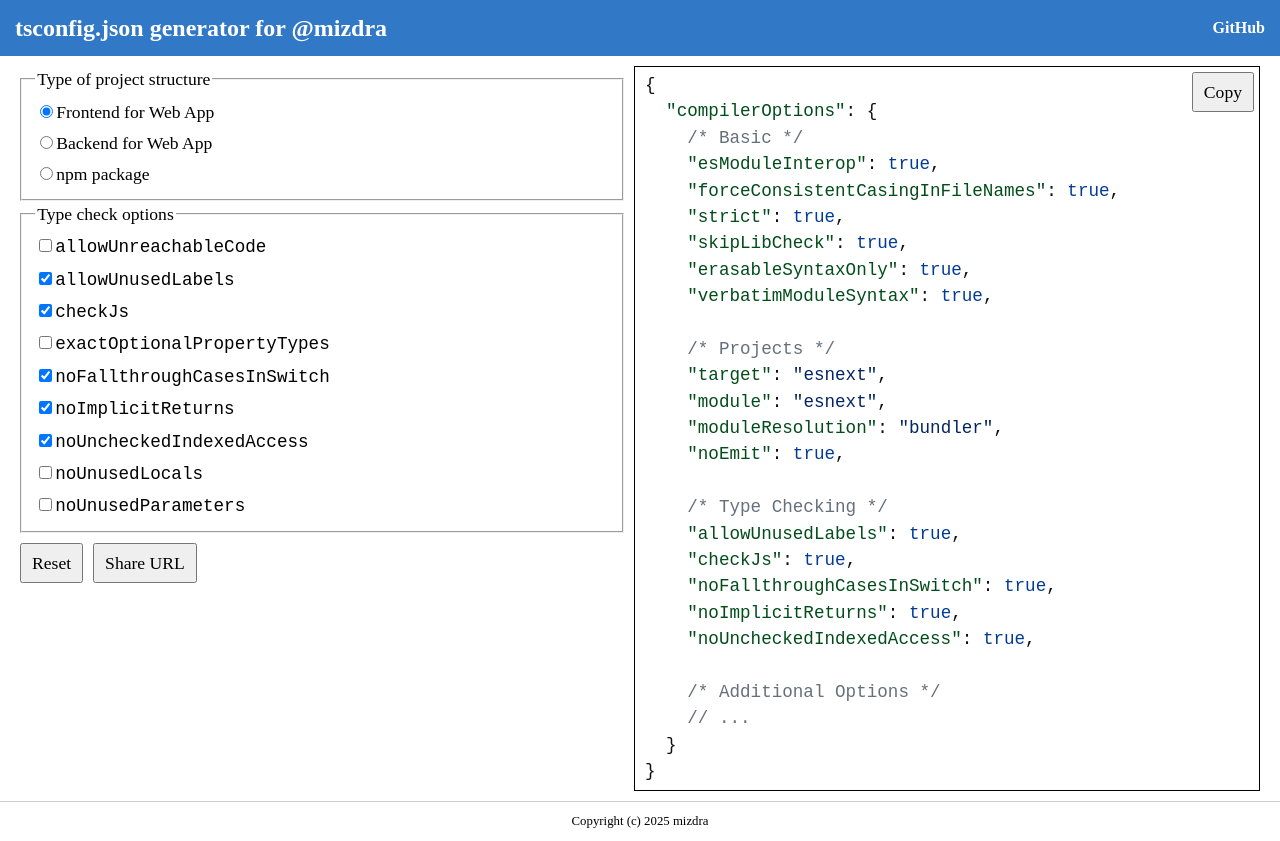
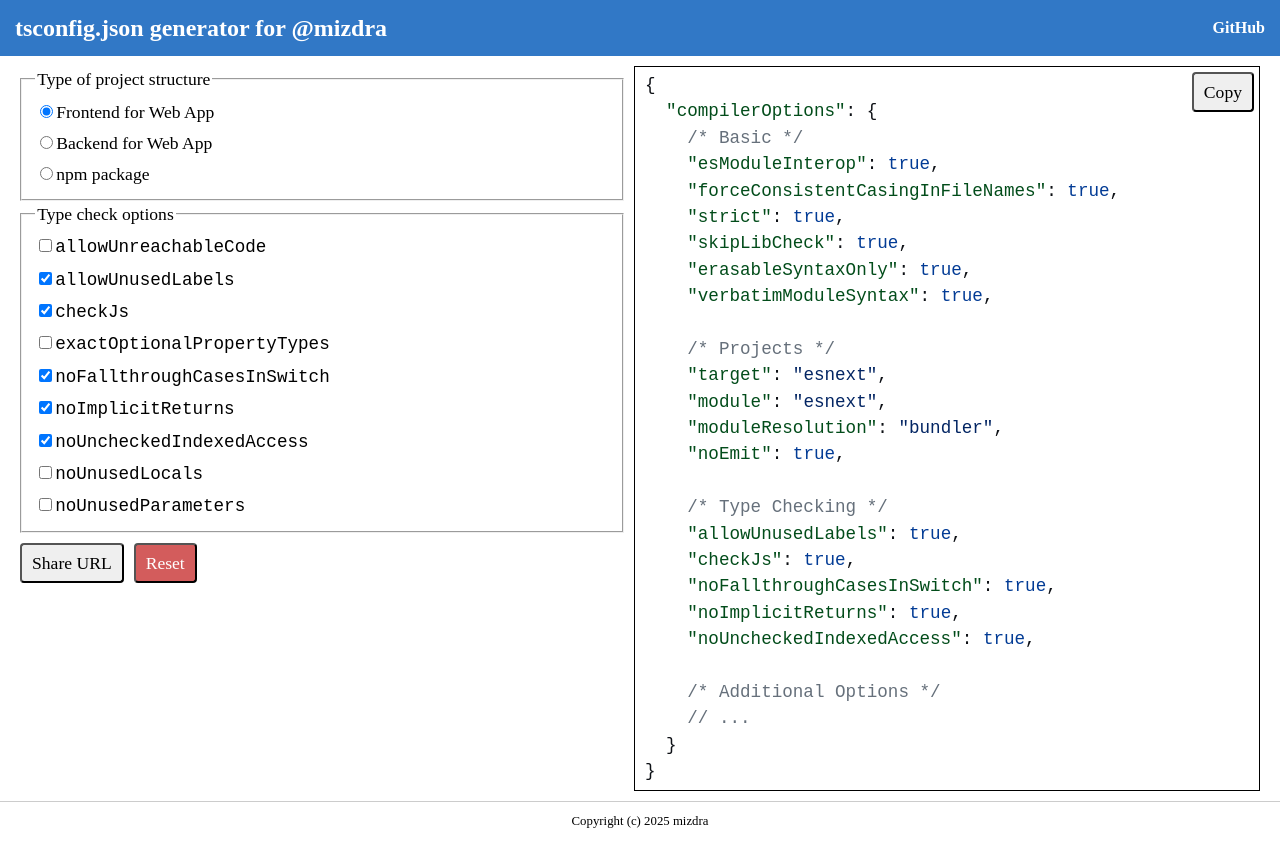
Before and after one commit to mizdra/tsconfig-generator, a React (Vite) app: page / in a window 1280 px wide. Built offline with nearby package versions, Linux system fonts and the light colour scheme.

Commit message:
use Button component

```diff
--- /dev/null
+++ b/src/components/Button.module.css
@@ -0,0 +1,13 @@
+/* eslint-disable css/use-baseline */
+
+.button {
+  border-radius: 4px;
+  &.primary {
+    /* background-color: var(--color-brand);
+    color: white; */
+  }
+  &.danger {
+    background-color: var(--color-error);
+    color: white;
+  }
+}
--- /dev/null
+++ b/src/components/Button.tsx
@@ -0,0 +1,18 @@
+import clsx from 'clsx';
+import styles from './Button.module.css';
+
+interface Props extends React.ButtonHTMLAttributes<HTMLButtonElement> {
+  type?: 'button' | 'submit' | 'reset';
+  color?: 'primary' | 'danger';
+}
+
+export function Button({ className, type = 'button', color = 'primary', ...props }: Props) {
+  return (
+    <button
+      className={clsx(styles.button, color === 'primary' ? styles.primary : styles.danger, className)}
+      // eslint-disable-next-line react/button-has-type
+      type={type}
+      {...props}
+    />
+  );
+}
--- a/src/components/CopyButton.tsx
+++ b/src/components/CopyButton.tsx
@@ -1,3 +1,4 @@
+import { Button } from './Button.js';
 import styles from './CopyButton.module.css';
 import { useToast } from './Toast.js';
 
@@ -11,8 +12,8 @@ export function CopyButton({ content }: { content: string }) {
   };
 
   return (
-    <button className={styles.button} type="button" onClick={handleCopy}>
+    <Button className={styles.button} onClick={handleCopy}>
       Copy
-    </button>
+    </Button>
   );
 }
--- a/src/components/TSConfigEditor.tsx
+++ b/src/components/TSConfigEditor.tsx
@@ -1,4 +1,5 @@
 import type { TSConfigPreference } from '../preference.js';
+import { Button } from './Button.js';
 import { useToast } from './Toast.js';
 import styles from './TSConfigEditor.module.css';
 
@@ -74,13 +75,11 @@ export function TSConfigEditor({ preference, onEdit, onShare }: Props) {
         ))}
       </fieldset>
       <div className={styles.buttonContainer}>
+        <Button onClick={onShare}>Share URL</Button>
         {/* TODO: Show modal for reset confirmation */}
-        <button type="reset">Reset</button>
-        {onShare && (
-          <button type="button" onClick={onShare}>
-            Share URL
-          </button>
-        )}
+        <Button type="reset" color="danger">
+          Reset
+        </Button>
       </div>
     </form>
   );
--- a/src/global.css
+++ b/src/global.css
@@ -60,7 +60,7 @@ h6 {
 :root {
   --color-brand: #3178c6;
   --color-info: #3178c6;
-  --color-error: #c62828;
+  --color-error: #c62929c2;
 }
 
 input[type='checkbox'],
```
